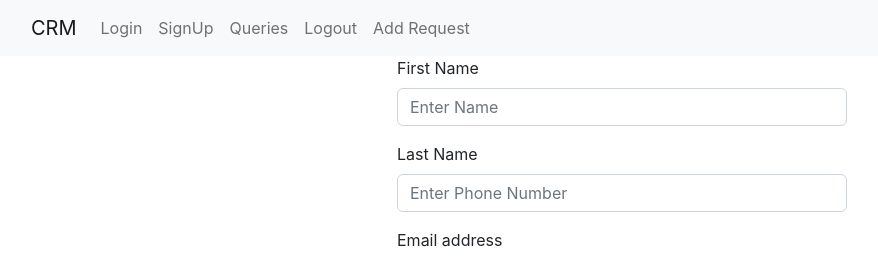
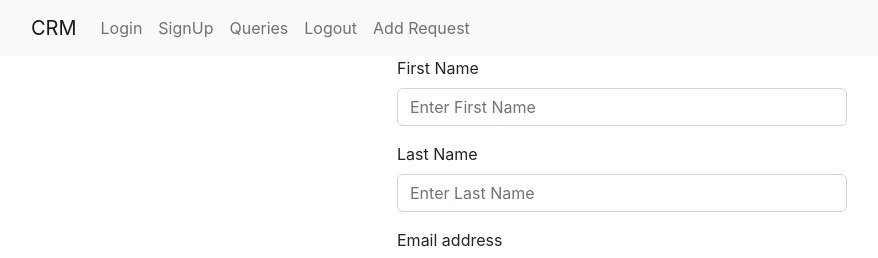
Before and after one commit to 15M236/CRM-FSD, a React (Create React App) app: page /signup in a window 1280 px wide. Shown: the top 258 px of the page, without its empty margins (51-929 px from the left). Built offline with nearby package versions, Linux system fonts and the light colour scheme; the HTML template or start-up script is replaced by a standard one.

Commit message:
last commit

```diff
--- a/src/Title.js
+++ b/src/Title.js
@@ -1,5 +1,4 @@
 import React from "react";
-
 import Container from 'react-bootstrap/Container';
 import Nav from 'react-bootstrap/Nav';
 import Navbar from 'react-bootstrap/Navbar'
--- a/src/components/Queries.js
+++ b/src/components/Queries.js
@@ -21,7 +21,6 @@ export default function Queries() {
   else {
     Navigate('/login')
    }
-  console.log(queries)
 }
 
   useEffect( () => {
--- a/src/components/SignUp.js
+++ b/src/components/SignUp.js
@@ -11,7 +11,7 @@ export default function SignUp() {
   const [lastName , setLastName] = useState("")
   const [email , setEmail] = useState("")
   const [password , setPassword] = useState("")
-  const navigate = useNavigate
+  const navigate = useNavigate()
   const handleLogin = async() => {
     let res = await axios.post(`${env.apiUrl}/users/signup`,{
       firstName,
@@ -32,13 +32,13 @@ export default function SignUp() {
       <Form>
       <Form.Group className="mb-3">
           <Form.Label>First Name</Form.Label>
-          <Form.Control type="text" placeholder="Enter Name"
+          <Form.Control type="text" placeholder="Enter First Name"
           value={firstName} onChange={(e)=>setFirstName(e.target.value)}/>
         </Form.Group>
 
         <Form.Group className="mb-3">
           <Form.Label>Last Name</Form.Label>
-          <Form.Control type="text" placeholder="Enter Phone Number"
+          <Form.Control type="text" placeholder="Enter Last Name"
           value={lastName} onChange={(e)=>setLastName(e.target.value)}/>
         </Form.Group>
 
--- a/src/components/environment.js
+++ b/src/components/environment.js
@@ -1,5 +1,5 @@
 const env = {
-    apiUrl : "http://localhost:4000"
+    apiUrl : "https://crm-fsd.onrender.com"
 }
 
 export default env ;
```
